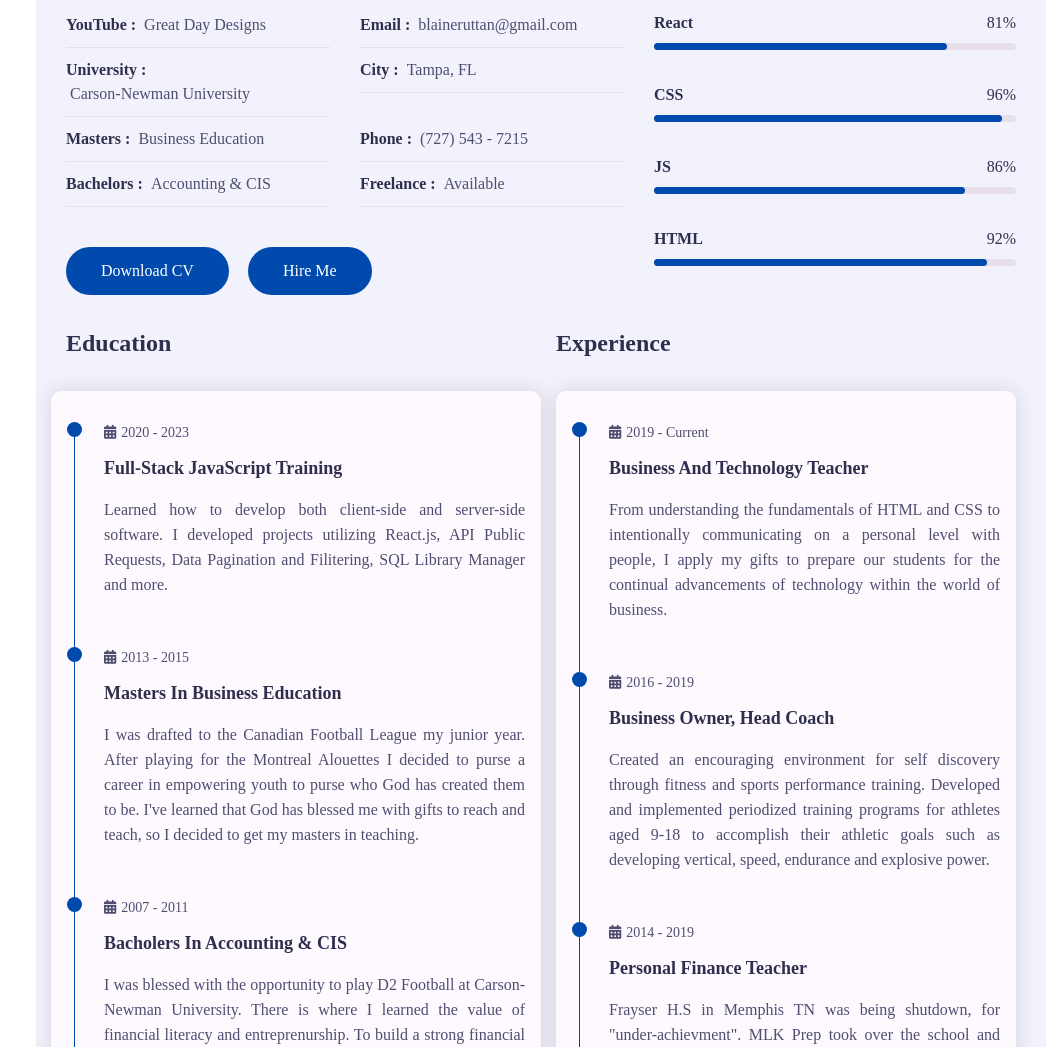
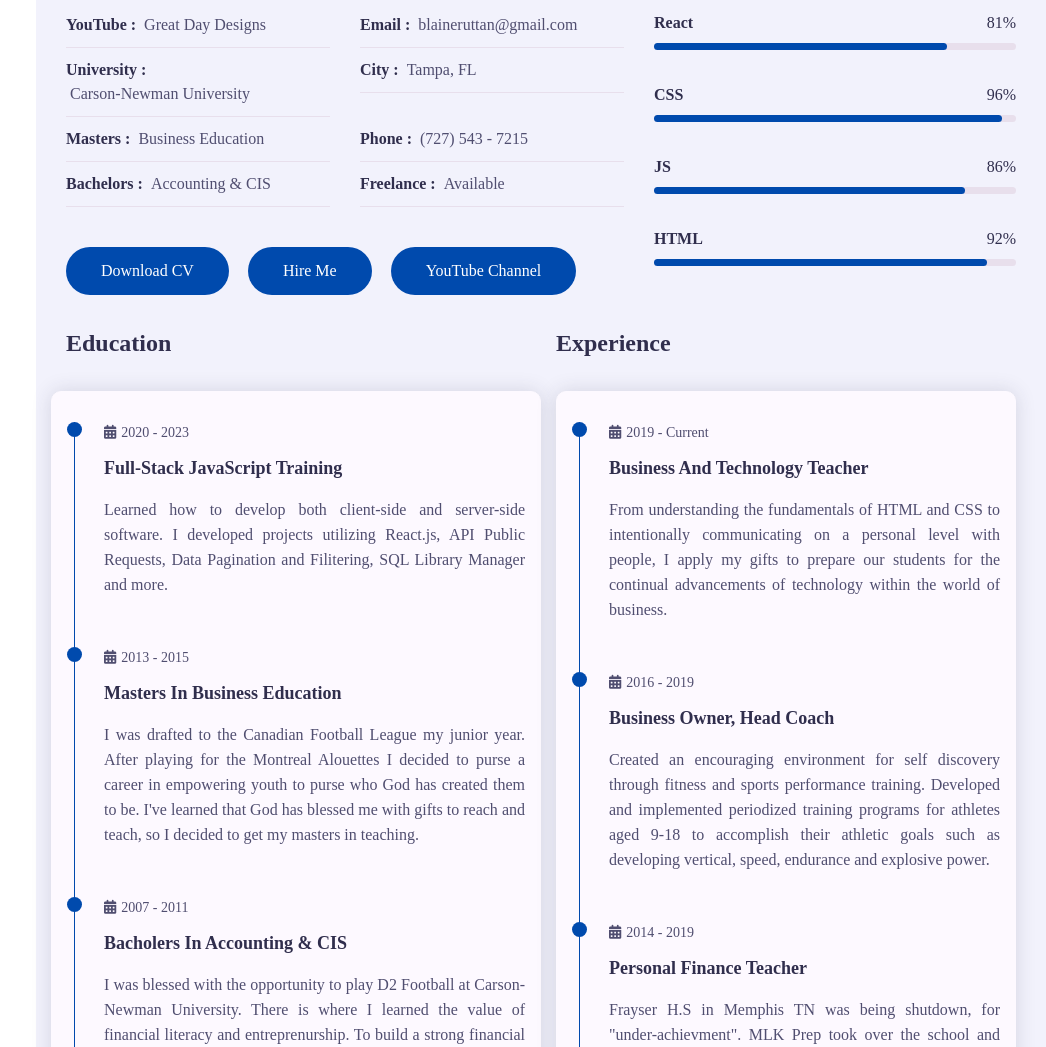
Before and after one commit to BlaineR41/Portfolio, a plain HTML site: page index.html in a window 1280 px wide. Shown: the part 1118-2165 px from the top of the page, without its empty margins (234-1280 px from the left). Drawn offline with nearby package versions, Linux system fonts and the light colour scheme; some packages are replaced by stand-ins of ours; a script that the page names is missing; a web font is replaced by a local one.

Commit message:
Update index.html

```diff
--- a/index.html
+++ b/index.html
@@ -109,7 +109,7 @@
                                 <div class="buttons padd-15">
                                     <a href="images/resume.pdf" download class="btn">Download CV</a>
                                     <a href="#contact" class="btn hire-me">Hire Me</a>
-
+                                     <a href="https://youtube.com/@greatdaydesigns?si=EkK6EVrMdmuyYN5T" target="_blank" class="btn hire-me">YouTube Channel</a>
 
                                 </div>
                             </div>
```
